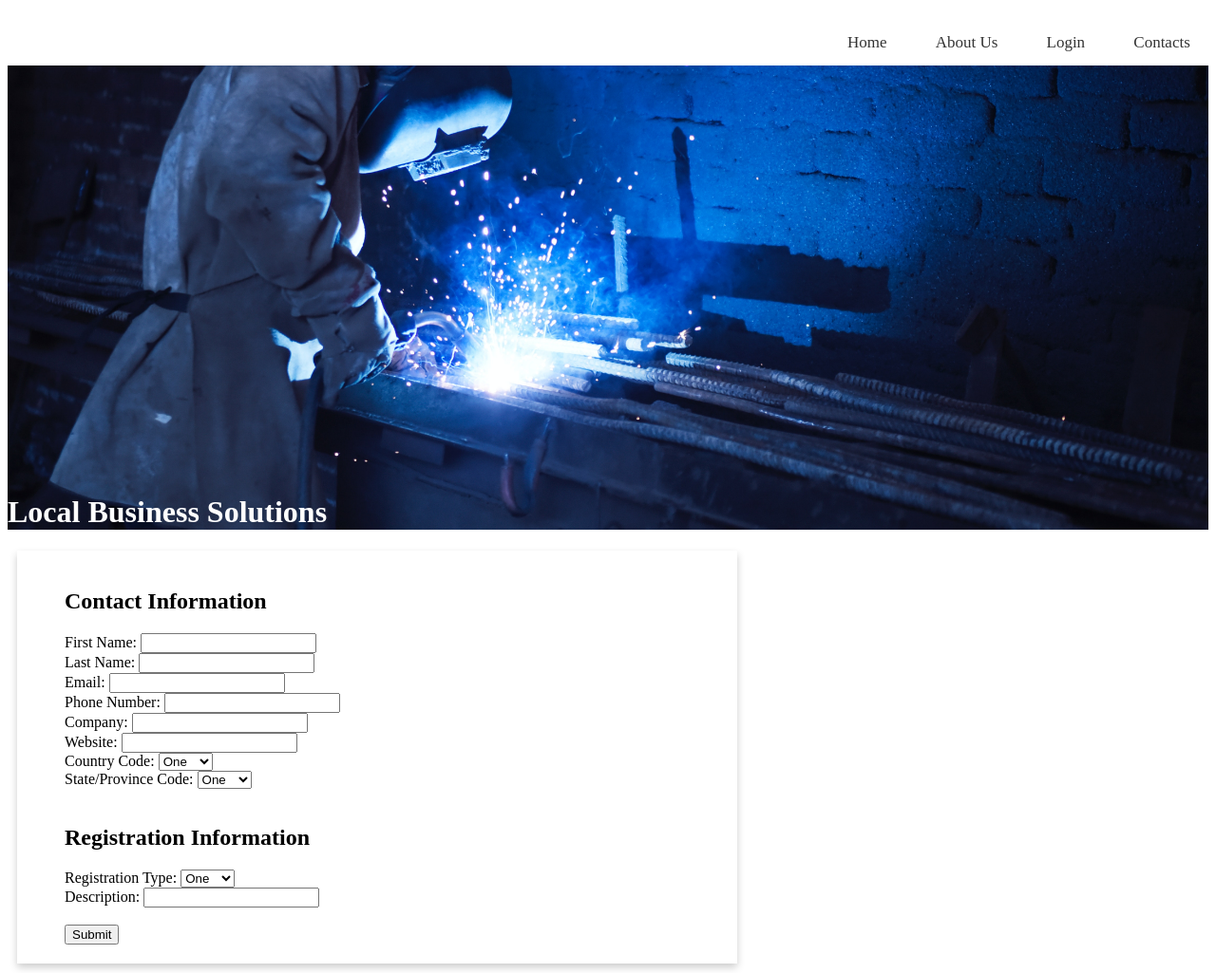
After one commit to Sarge02/Lorem-Ipsum, a PHP site: page /register.html in a window 1280 px wide. The commit adds this page. Shown: the whole page at 95% size. Run offline with PHP 8.4, Linux system fonts and the light colour scheme.

Commit message:
Added registration page Need to link login/registration/database

```diff
--- /dev/null
+++ b/register.html
@@ -0,0 +1,79 @@
+<!DOCTYPE html>
+<html>
+    <head>
+        <meta charset="utf-8">
+        <meta http-equiv="X-UA-Compatible" content="IE=edge">
+        <title>Login</title>
+        <meta name="description" content="Login page for Website">
+        <link rel="stylesheet" href="style.css">
+        <div class="bgImg">
+            <div class="topContainer">
+                <nav>
+                    <a href="contact.html">Contacts</a>
+                    <a href="login.html">Login</a>
+                    <a href="about.html">About Us</a>
+                    <a href="home.html">Home</a>
+                </nav>
+            </div>
+            <h1>Local Business Solutions</h1>
+        </div>
+    </head>
+
+    <body>
+        <div class="loginContainer">
+            <div class ="loginInnerCard">
+                <form>
+                    <h2>Contact Information</h2>
+                    <label for="fname">First Name:</label>
+                    <input type="text"><br>
+
+                    <label for="lname">Last Name:</label>
+                    <input type="text"><br>
+
+                    <label for="email">Email:</label>
+                    <input type="text"><br>
+
+                    <label for="phone">Phone Number:</label>
+                    <input type="text"><br>
+
+                    <label for="company">Company:</label>
+                    <input type="text"><br>
+
+                    <label for="website">Website:</label>
+                    <input type="text"><br>
+
+                    <label for="countryCode">Country Code:</label>
+                    <select id="countryCode" name="countryCode">
+                        <option value="countryOne">One</option>
+                        <option value="countryTwo">Two</option>
+                        <option value="countryThree">Three</option>
+                        <option value="countryFour">Four</option>
+                    </select><br>
+
+                    <label for="stateCode">State/Province Code:</label>
+                    <select id="stateCode" name="stateCode">
+                        <option value="stateOne">One</option>
+                        <option value="stateTwo">Two</option>
+                        <option value="stateThree">Three</option>
+                        <option value="stateFour">Four</option>
+                    </select><br><br>
+
+                    <h2>Registration Information</h2>
+                    <label for="registrationType">Registration Type:</label>
+                    <select id="regType" name="regType">
+                        <option value="regTypeOne">One</option>
+                        <option value="regTypeTwo">Two</option>
+                        <option value="regTypeThree">Three</option>
+                        <option value="regTypeFour">Four</option>
+                    </select><br>
+
+                    <label for="description">Description:</label>
+                    <input type="text">
+                    <br><br>
+
+                    <input type="submit" value="Submit">
+                </form>
+            </div>
+        </div>
+    </body>
+</html>
--- a/style.css
+++ b/style.css
@@ -60,3 +60,19 @@ nav {
     background-repeat: no-repeat;
     background-size: cover;
 }
+
+/* Ryan css changes */
+.loginContainer {
+    box-shadow: 0 4px 8px 0 rgba(0,0,0,0.2);
+    width: 60%;
+    margin: 10px;
+    text-align: left;
+}
+
+.loginInnerCard {
+    padding: 20px 50px;
+}
+
+.h2 {
+    padding: 20px 20px;
+}
```
